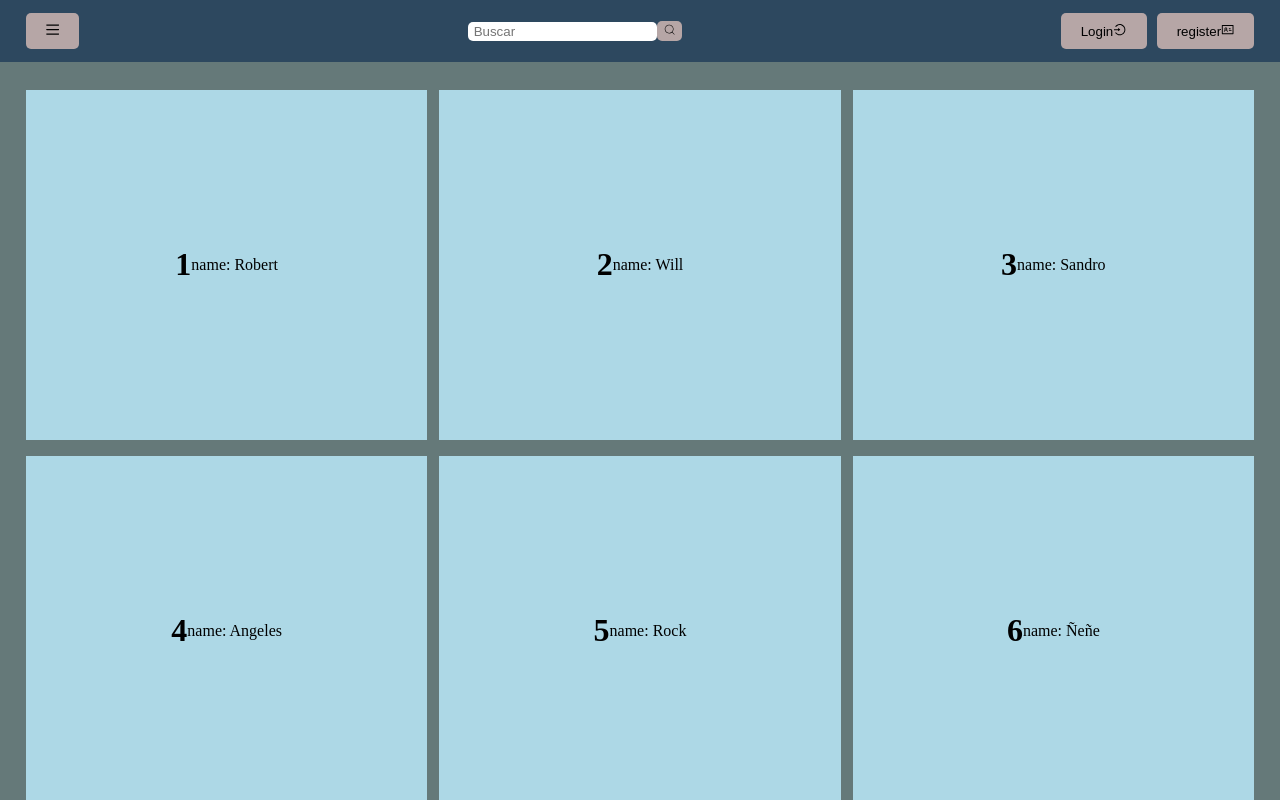
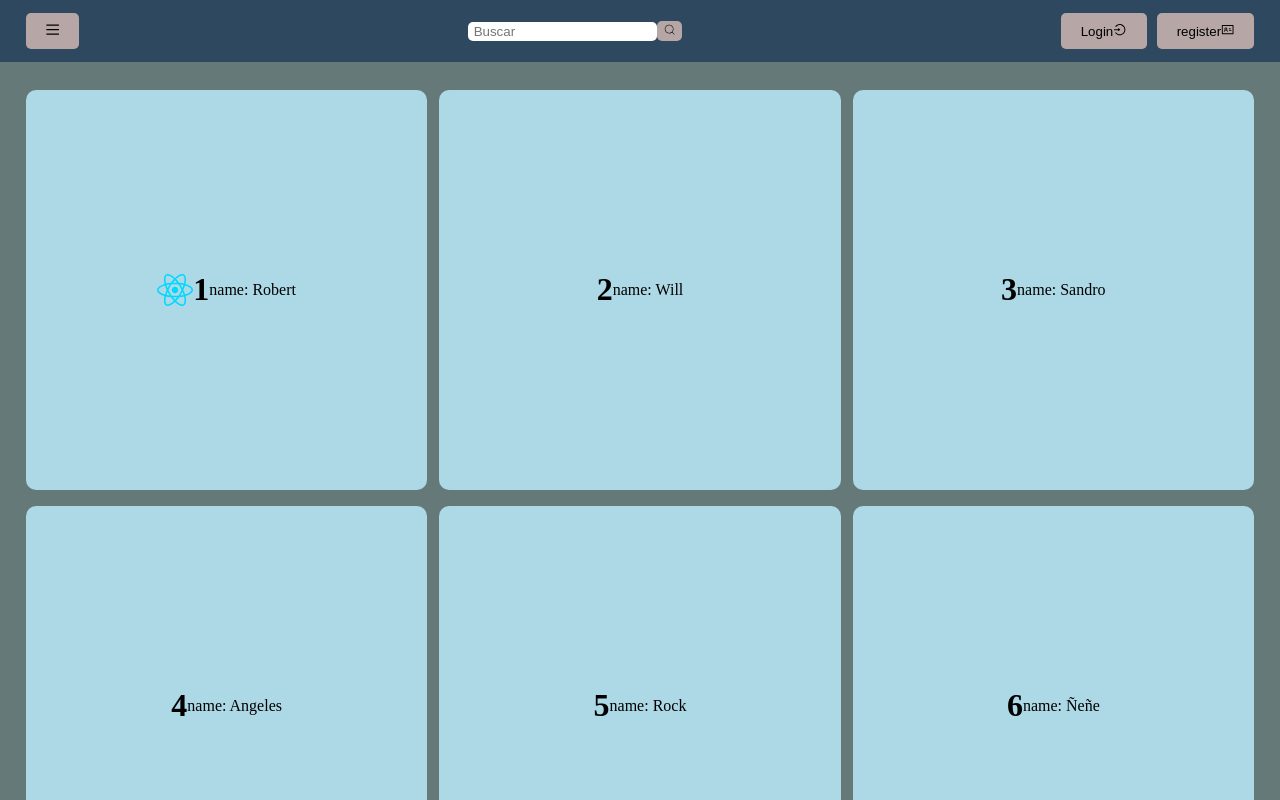
Before and after one commit to SalvadorGonzalezG/e-commers, a React (Vite) app: page / in a window 1280 px wide. Shown: the top 800 px of the page. Built offline with nearby package versions, Linux system fonts and the light colour scheme.

Commit message:
añadiendo img's al array(prueba) y mostrandolos en el menu

```diff
--- a/src/components/Menu.jsx
+++ b/src/components/Menu.jsx
@@ -56,6 +56,7 @@ const Menu = () => {
           {items.length === 0 && !loading && <p>No items to display.</p>}
           {items.map((item, index) => (
             <div key={index} className="grid-item">
+              <img src={item.img} alt="" />
               <h1>{item.id}</h1>
               <p>name: {item.name}</p>
             </div>
--- a/src/data/users.js
+++ b/src/data/users.js
@@ -1,4 +1,5 @@
 // inicializaremos un archivo .json para poder usarlo como una pequeña base de datos y poder hacer peticiones get con el mismo.
+import rea from '../assets/react.svg'
 
 export const usersData = [
     {
@@ -6,7 +7,9 @@ export const usersData = [
         name: 'Robert',
         age: 23,
         mail: 'rob@CiMail.com',
-        pais: 'cdmx'
+        pais: 'cdmx',
+        img: `${rea}`
+
     },{
         id: 2,
         name: 'Will',
--- a/src/index.css
+++ b/src/index.css
@@ -72,8 +72,9 @@ body {
   grid-template-rows: repeat(3, 1fr);
 }
 .grid-item {
+  border-radius: 10px;
   margin: 8px 6px;/*Espacio entre filas y columnas*/
-  height: 350px;
+  height: 400px;
   background-color: lightblue;
   display: flex;
   justify-content: center;
```
